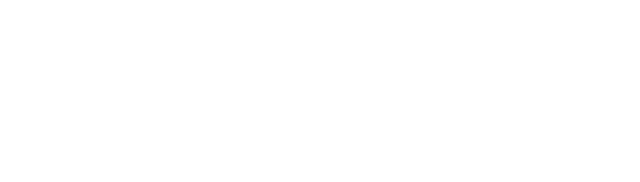
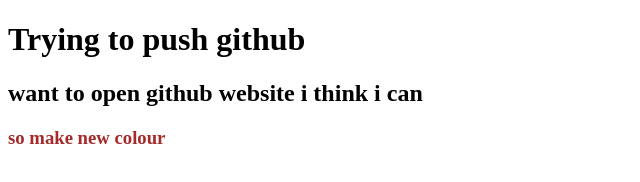
Before and after one commit to akramulratul/my-first-wsite, a plain HTML site: page index.html in a window 1280 px wide. Shown: the whole page, without its empty margins (0-640 px from the left). Drawn offline with Linux system fonts and the light colour scheme.

Commit message:
trying new

```diff
--- a/index.html
+++ b/index.html
@@ -2,10 +2,18 @@
 <html lang="en">
 <head>
     <meta charset="UTF-8">
-    <meta name="viewport" content="width=device-width, initial-scale=1.0">
-    <title>Document</title>
+    <meta name="viewport" content="width=git add README.md, initial-scale=1.0">
+    <title>Git set up</title>
+    <style>
+        h3{
+            color: brown;
+            shape-outside: margin-box;
+        }
+    </style>
 </head>
 <body>
-
+    <h1>Trying to push github</h1>
+<h2>want to open github website i think i can</h2>
+<h3>so make new colour</h3>
 </body>
 </html>
```
